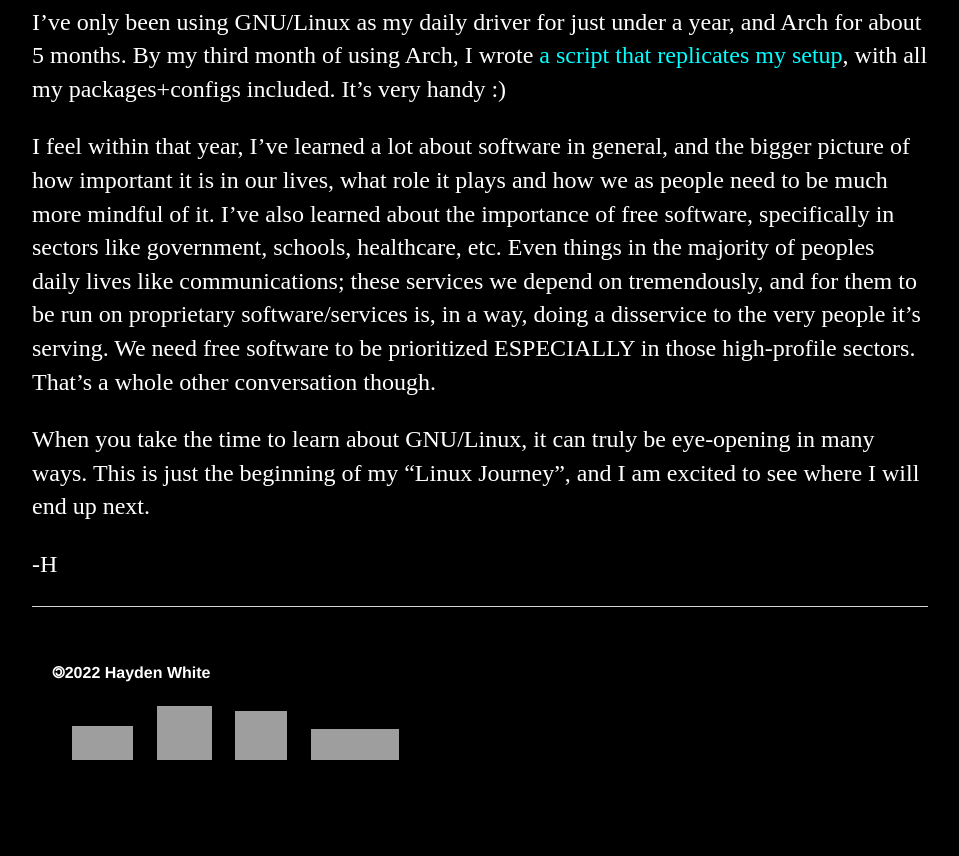
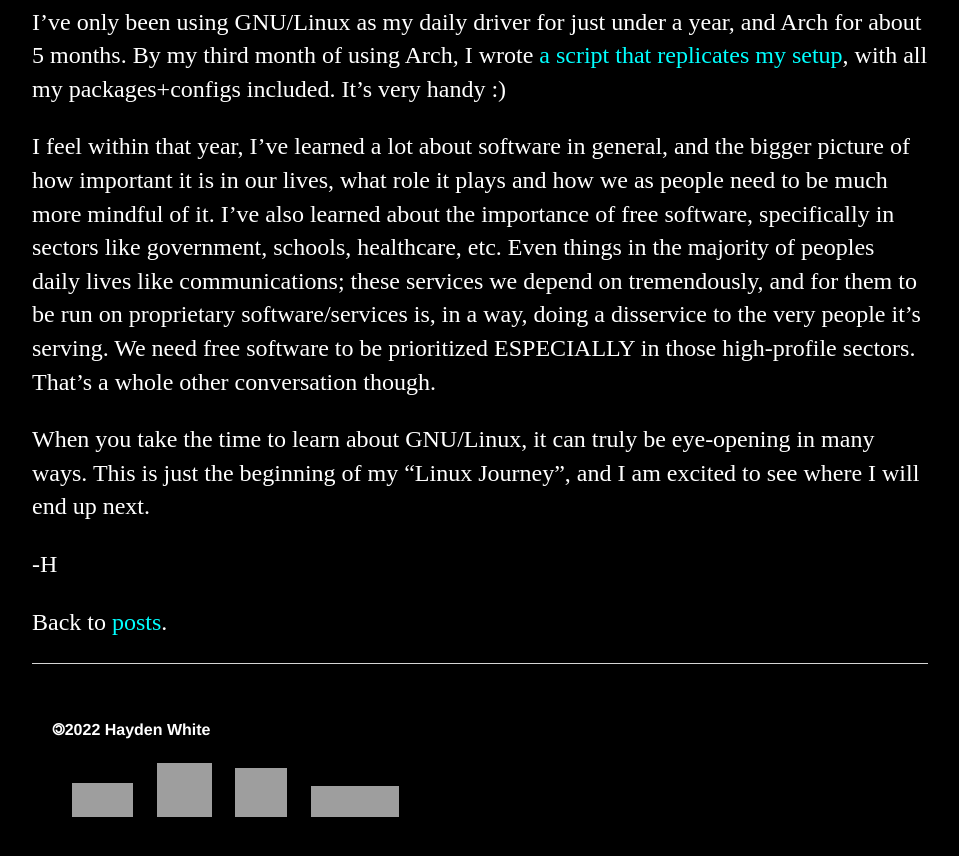
Before and after one commit to whiteVHS/whiteVHS.github.io, a Jekyll site: the page built from _posts/2022-10-24-my-1st-year-with-gnu-linux.md, in a window 1280 px wide and 900 px high, scrolled down 5436 px, cut to the strip 0-856 px from the top of the window. Shown: the whole strip, without its empty margins (160-1119 px from the left). Built offline with Jekyll 4.4.1, drawn with Linux system fonts in a browser that asks for light colours; grey boxes are pictures that could not be loaded.

Commit message:
Update post.html

```diff
--- a/_layouts/post.html
+++ b/_layouts/post.html
@@ -5,4 +5,5 @@
 <p style="color:white" class="meta">{{ page.date | date_to_string }}</p>
 <div class="post">
 {{content}}
+  <p style="color:white">Back to <a href="/blog">posts</a>.</p>
 </div>
```
